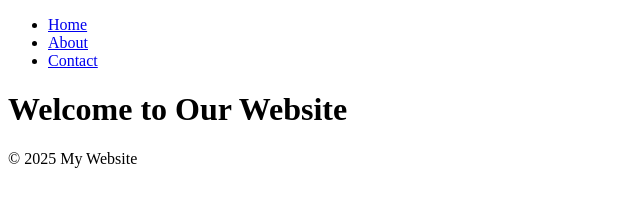
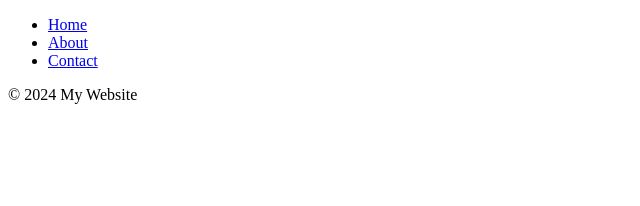
Before and after one commit to eririn318/website-project, a plain HTML site: page index.html in a window 1280 px wide. Shown: the whole page, without its empty margins (0-640 px from the left). Drawn offline with Linux system fonts and the light colour scheme.

Commit message:
Resolved merge conflict and combined navigation bar and footer

```diff
--- a/index.html
+++ b/index.html
@@ -13,9 +13,8 @@
           <li><a href="#">Contact</a></li>
         </ul>
       </nav>
-    <h1>Welcome to Our Website</h1>
-    <footer>
-        <p>&copy; 2025 My Website</p>
+      <footer>
+        <p>&copy; 2024 My Website</p>
       </footer>
 </body>
 </html>
```
